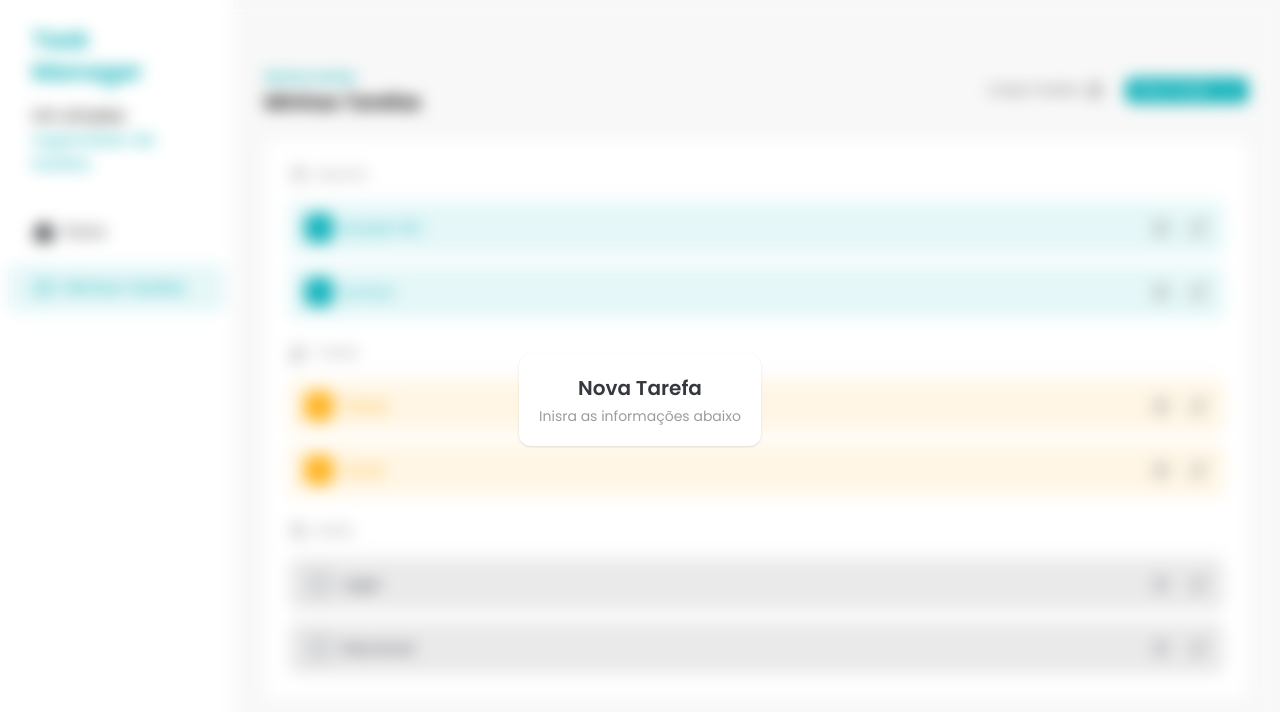
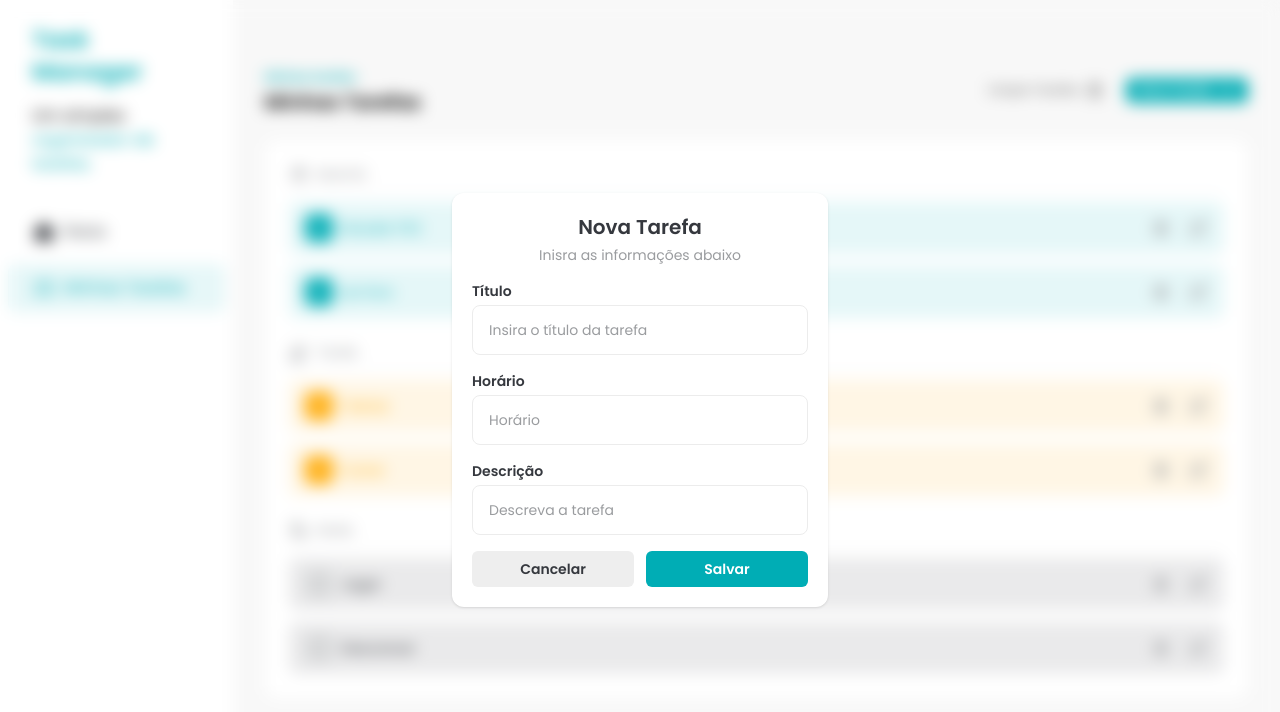
Before and after one commit to andressouza25/fsc-task-frontend, a React (Vite) app: page / in a window 1280 px wide. Both pictures are taken after a click on the button "Nova Tarefa". Shown: the top 712 px of the page. Built offline with nearby package versions, Linux system fonts and the light colour scheme.

Commit message:
feat: add size and secondary variant to Button

```diff
--- a/src/components/AddTaskDialog.jsx
+++ b/src/components/AddTaskDialog.jsx
@@ -1,15 +1,45 @@
 import { createPortal } from 'react-dom'
 
-const AddTaskDialog = ({ isOpen }) => {
+import Button from './Button'
+import Input from './Input'
+
+const AddTaskDialog = ({ isOpen, handleClose }) => {
   if (!isOpen) return null
 
   return createPortal(
     <div className="fixed top-0 bottom-0 left-0 flex h-screen w-screen items-center justify-center backdrop-blur">
       <div className="rounded-xl bg-white p-5 text-center shadow">
         <h2 className="text-xl font-semibold text-[#35383E]">Nova Tarefa</h2>
-        <p className="mt-1 text-sm text-[#9A9C9F]">
+        <p className="mt-1 mb-4 text-sm text-[#9A9C9F]">
           Inisra as informações abaixo
         </p>
+
+        <div className="flex w-[336px] flex-col space-y-4">
+          <Input
+            label="Título"
+            id="title"
+            placeholder="Insira o título da tarefa"
+          />
+          <Input label="Horário" id="time" placeholder="Horário" />
+          <Input
+            label="Descrição"
+            id="description"
+            placeholder="Descreva a tarefa"
+          />
+          <div className="flex gap-3">
+            <Button
+              variant="secondary"
+              size="large"
+              className="w-full text-center"
+              onClick={handleClose}
+            >
+              Cancelar
+            </Button>
+            <Button size="large" className="w-full">
+              Salvar
+            </Button>
+          </div>
+        </div>
       </div>
     </div>,
     document.body
--- a/src/components/Button.jsx
+++ b/src/components/Button.jsx
@@ -1,4 +1,10 @@
-const Button = ({ children, variant = 'primary', ...rest }) => {
+const Button = ({
+  children,
+  variant = 'primary',
+  size = 'small',
+  className,
+  ...rest
+}) => {
   const getVariantClasses = () => {
     if (variant === 'primary') {
       return 'bg-[#00ADB5] text-white'
@@ -7,11 +13,24 @@
     if (variant === 'ghost') {
       return 'bg-transparent text-[#818181]'
     }
+    if (variant === 'secondary') {
+      return 'bg-[#EEEEEE] text-[#35383E]'
+    }
+  }
+
+  const getSizeClasses = () => {
+    if (size === 'small') {
+      return 'py-1 text-xs'
+    }
+
+    if (size === 'large') {
+      return 'py-2 text-sm'
+    }
   }
 
   return (
     <button
-      className={`flex items-center gap-2 rounded-md px-3 py-1 text-xs font-semibold transition hover:opacity-80 ${getVariantClasses()} `}
+      className={`flex items-center justify-center gap-2 rounded-md px-3 ${getSizeClasses()} font-semibold transition hover:opacity-80 ${getVariantClasses()} ${className} `}
       {...rest}
     >
       {children}
--- /dev/null
+++ b/src/components/Input.jsx
@@ -0,0 +1,15 @@
+const Input = ({ label, ...rest }) => {
+  return (
+    <div className="flex flex-col space-y-1 text-left">
+      <label className="text-sm font-semibold text-[#35383E]" htmlFor={rest.id}>
+        {label}
+      </label>
+      <input
+        className="rounded-lg border border-solid border-[#ECECEC] px-4 py-3 outline-[#00ADB5] placeholder:text-sm placeholder:text-[#9A9C9F]"
+        {...rest}
+      />
+    </div>
+  )
+}
+
+export default Input
--- a/src/components/Tasks.jsx
+++ b/src/components/Tasks.jsx
@@ -70,7 +70,10 @@
             Nova Tarefa
             <AddIcon />
           </Button>
-          <AddTaskDialog isOpen={addTaskDialogIsOpen} />
+          <AddTaskDialog
+            isOpen={addTaskDialogIsOpen}
+            handleClose={() => setAddTaskDialogIsOpen(false)}
+          />
         </div>
       </div>
 
```
